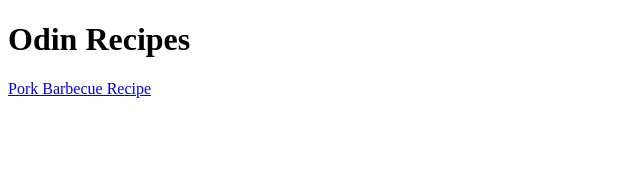
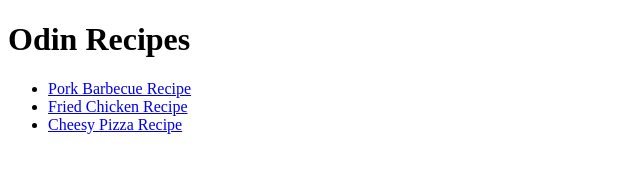
Before and after one commit to beachbears/odin-recipes_, a plain HTML site: page index.html in a window 1280 px wide. Shown: the whole page, without its empty margins (0-640 px from the left). Drawn offline with Linux system fonts and the light colour scheme.

Commit message:
create an unordered list of links for the two new recipe files

```diff
--- a/index.html
+++ b/index.html
@@ -6,6 +6,12 @@
     </head>
     <body>
         <h1>Odin Recipes</h1>
-      <a href="recipes/barbecue.html" target="_blank" rel="noopener noreferrer">Pork Barbecue Recipe</a>
+
+        <ul>
+            <li><a href="recipes/barbecue.html" target="_blank" rel="noopener noreferrer">Pork Barbecue Recipe</a></li>
+            <li><a href="recipes/chicken.html" target="_blank" rel="noopener noreferrer">Fried Chicken Recipe</a></li>
+            <li><a href="recipes/pizza.html" target="_blank" rel="noopener noreferrer">Cheesy Pizza Recipe</a></li>
+        </ul>
+
     </body>
 </html>
```
